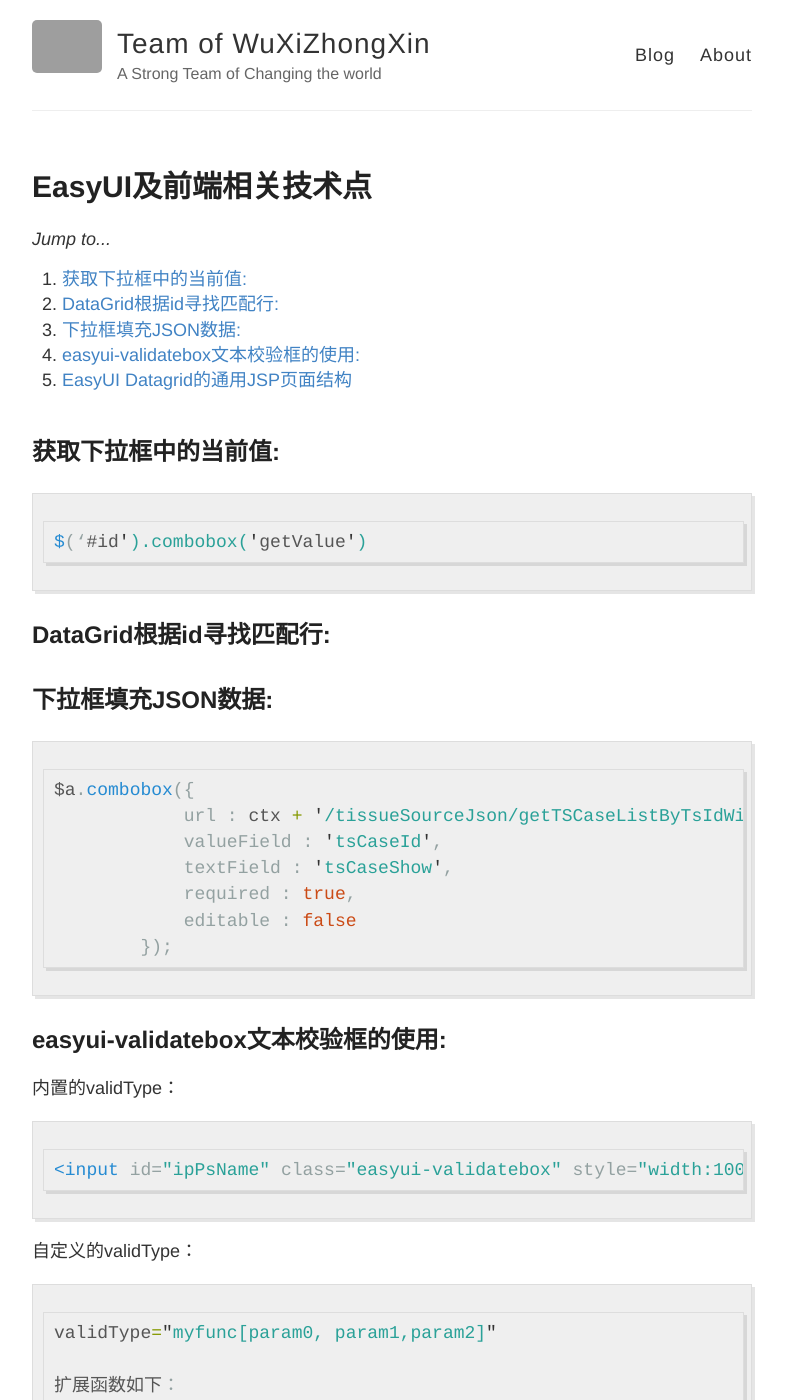
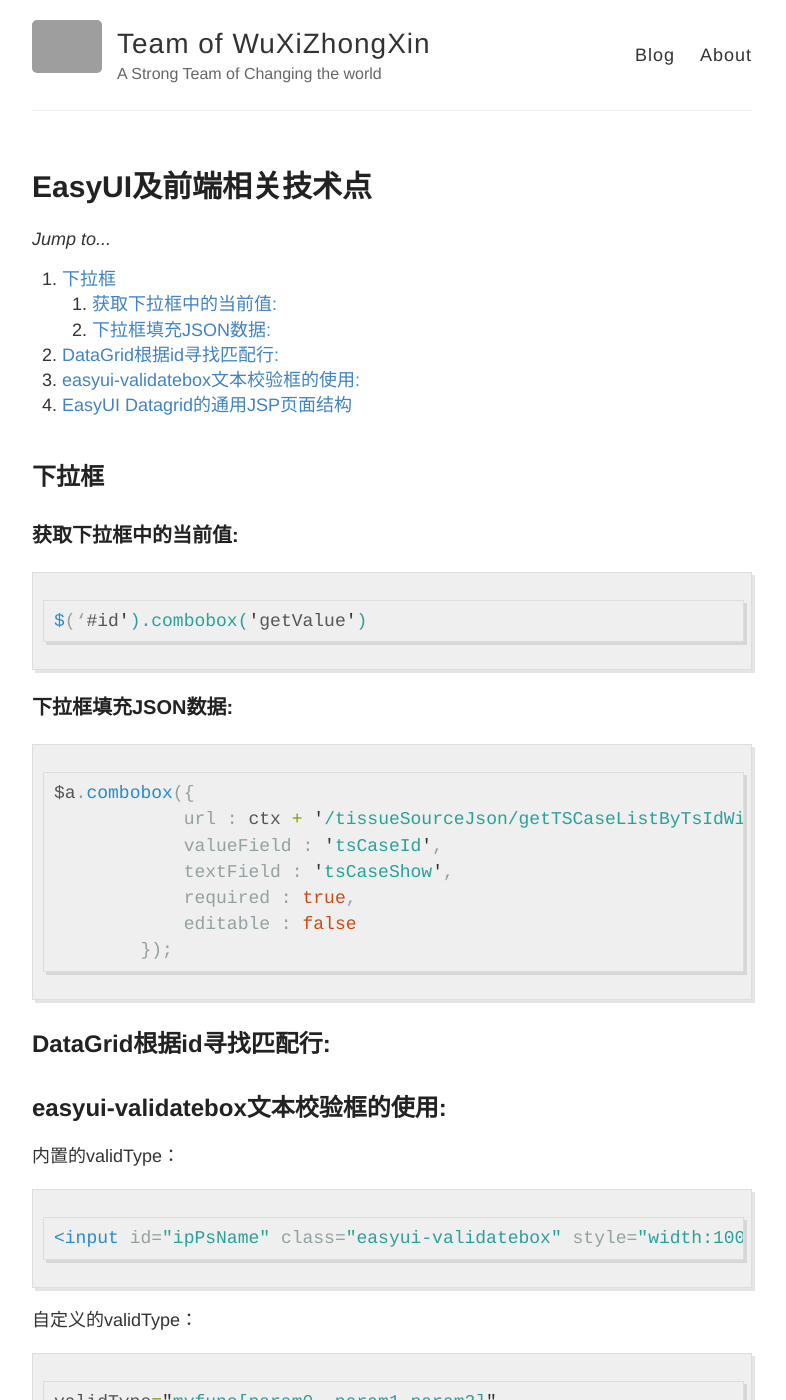
Before and after one commit to pythonlouvre/wxzx, a Jekyll site: the page built from _posts/2015-06-21-EasyUI及前端相关技术点.md, in a window 1280 px wide and 1400 px high. Shown: the whole window, without its empty margins (248-1034 px from the left). Built offline with Jekyll 4.4.1, drawn with Linux system fonts in a browser that asks for light colours; Markdown is read by kramdown in place of the engine named in the settings; grey boxes are pictures that could not be loaded.

Commit message:
源码分析拆分至独立文档EasyUI及前端相关技术点

````diff
--- a/_posts/2015-06-21-EasyUI及前端相关技术点.md
+++ b/_posts/2015-06-21-EasyUI及前端相关技术点.md
@@ -7,14 +7,13 @@ tags: 样本库
 
 <div id="toc"></div>
 
-## 获取下拉框中的当前值:
+## 下拉框
+### 获取下拉框中的当前值:
 
 ```javascript
 $(‘#id').combobox('getValue')
 ```
-
-## DataGrid根据id寻找匹配行:
-## 下拉框填充JSON数据:
+### 下拉框填充JSON数据:
 
 ```javascript
 $a.combobox({
````
Also changed, not shown: other parts of _posts/2015-06-21-EasyUI及前端相关技术点.md (+2 -0 lines).
